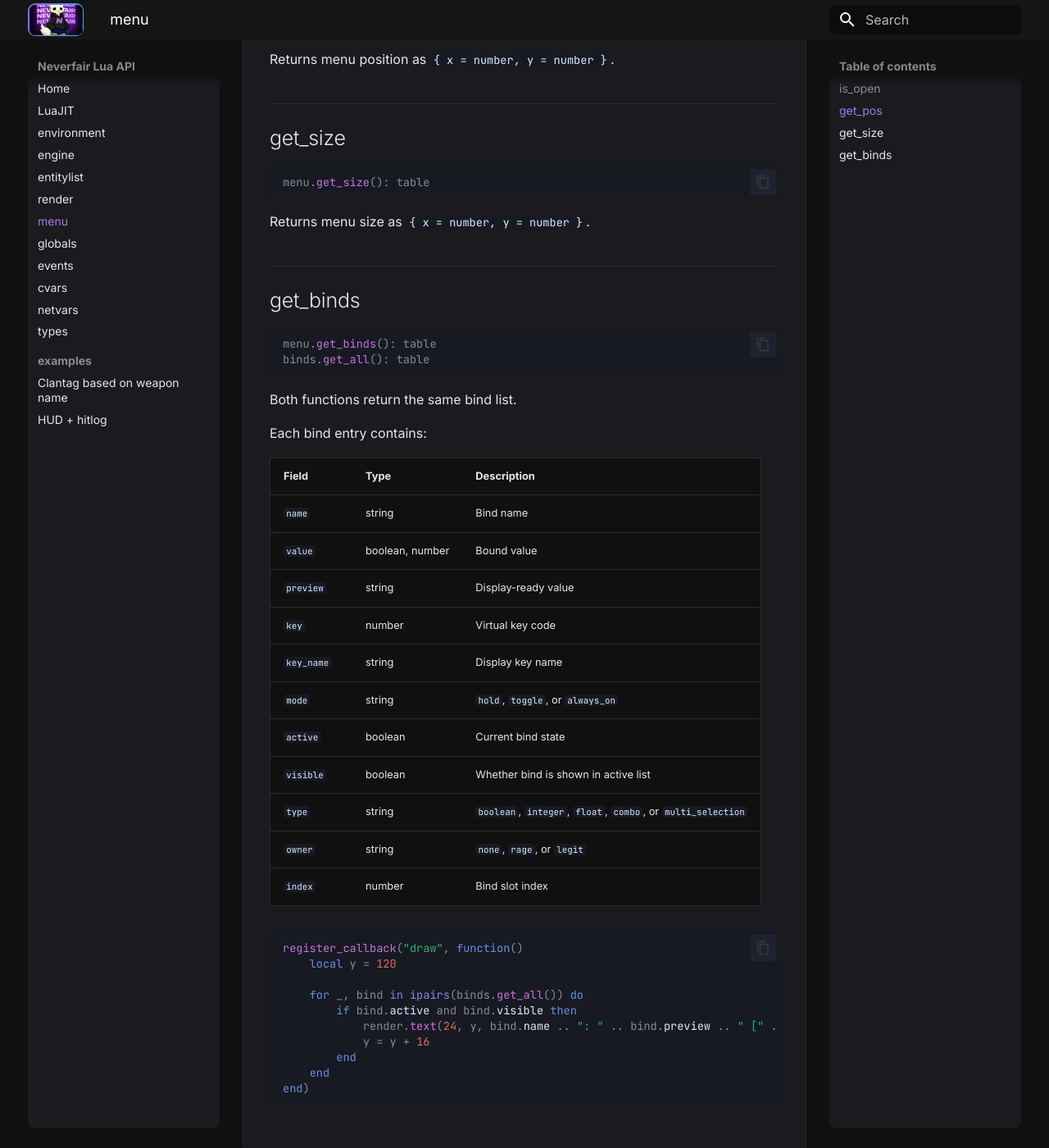
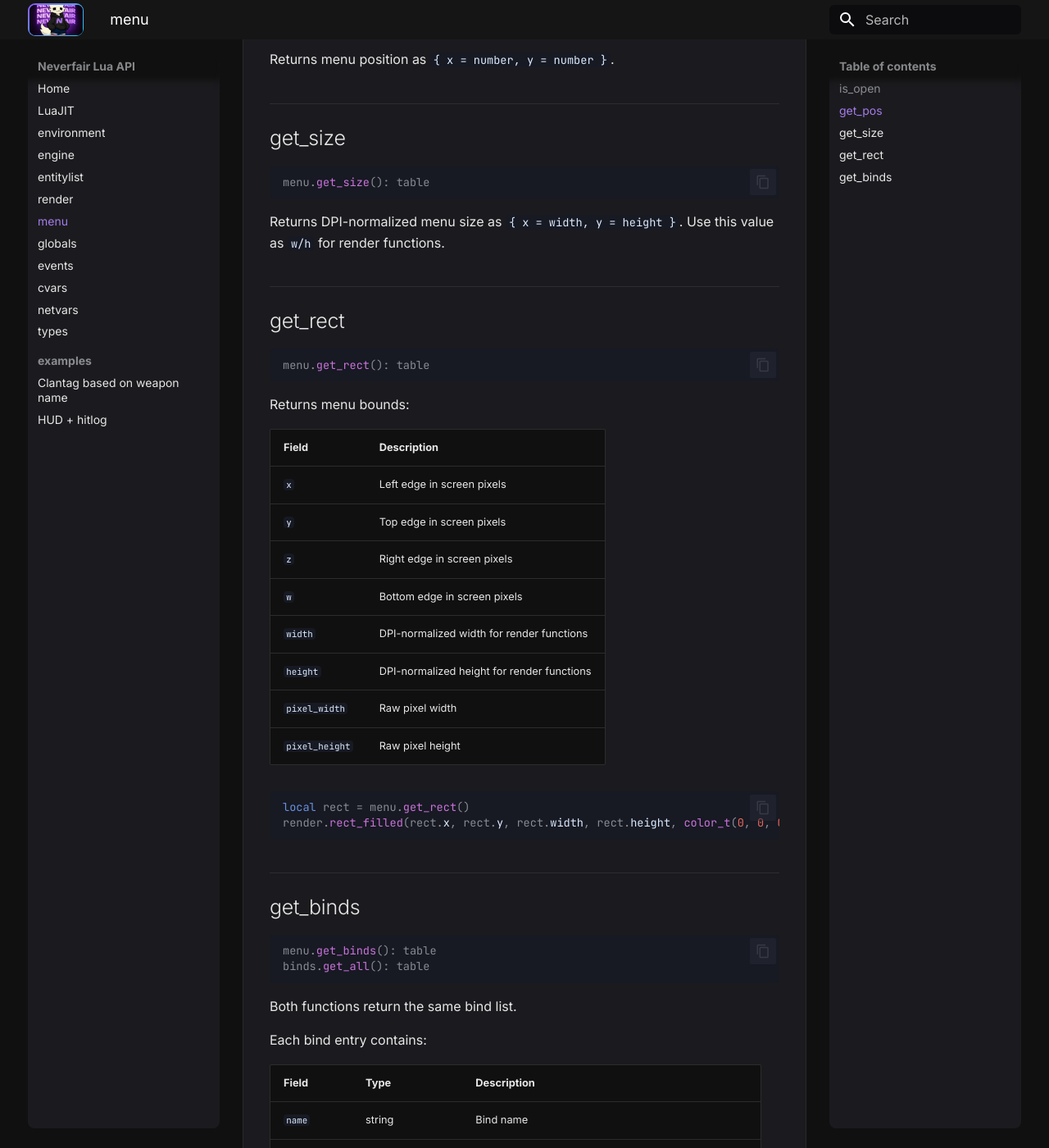
Before and after one commit to NEVERFAIR/cs2-docs, an MkDocs documentation site: the page built from docs/menu.md, in a window 1280 px wide and 1400 px high, scrolled down 476 px. Shown: the whole window at 82% size. Built offline with MkDocs 1.6.1 and Material for MkDocs 9.7.7, drawn with Linux system fonts in a browser that asks for light colours.

Commit message:
Document menu rectangle API

````diff
--- a/docs/menu.md
+++ b/docs/menu.md
@@ -22,7 +22,31 @@ Returns menu position as `{ x = number, y = number }`.
 menu.get_size(): table
 ```
 
-Returns menu size as `{ x = number, y = number }`.
+Returns DPI-normalized menu size as `{ x = width, y = height }`. Use this value as `w/h` for render functions.
+
+## get_rect
+
+```lua
+menu.get_rect(): table
+```
+
+Returns menu bounds:
+
+| Field | Description |
+| --- | --- |
+| `x` | Left edge in screen pixels |
+| `y` | Top edge in screen pixels |
+| `z` | Right edge in screen pixels |
+| `w` | Bottom edge in screen pixels |
+| `width` | DPI-normalized width for render functions |
+| `height` | DPI-normalized height for render functions |
+| `pixel_width` | Raw pixel width |
+| `pixel_height` | Raw pixel height |
+
+```lua
+local rect = menu.get_rect()
+render.rect_filled(rect.x, rect.y, rect.width, rect.height, color_t(0, 0, 0, 0.5))
+```
 
 ## get_binds
 
````
